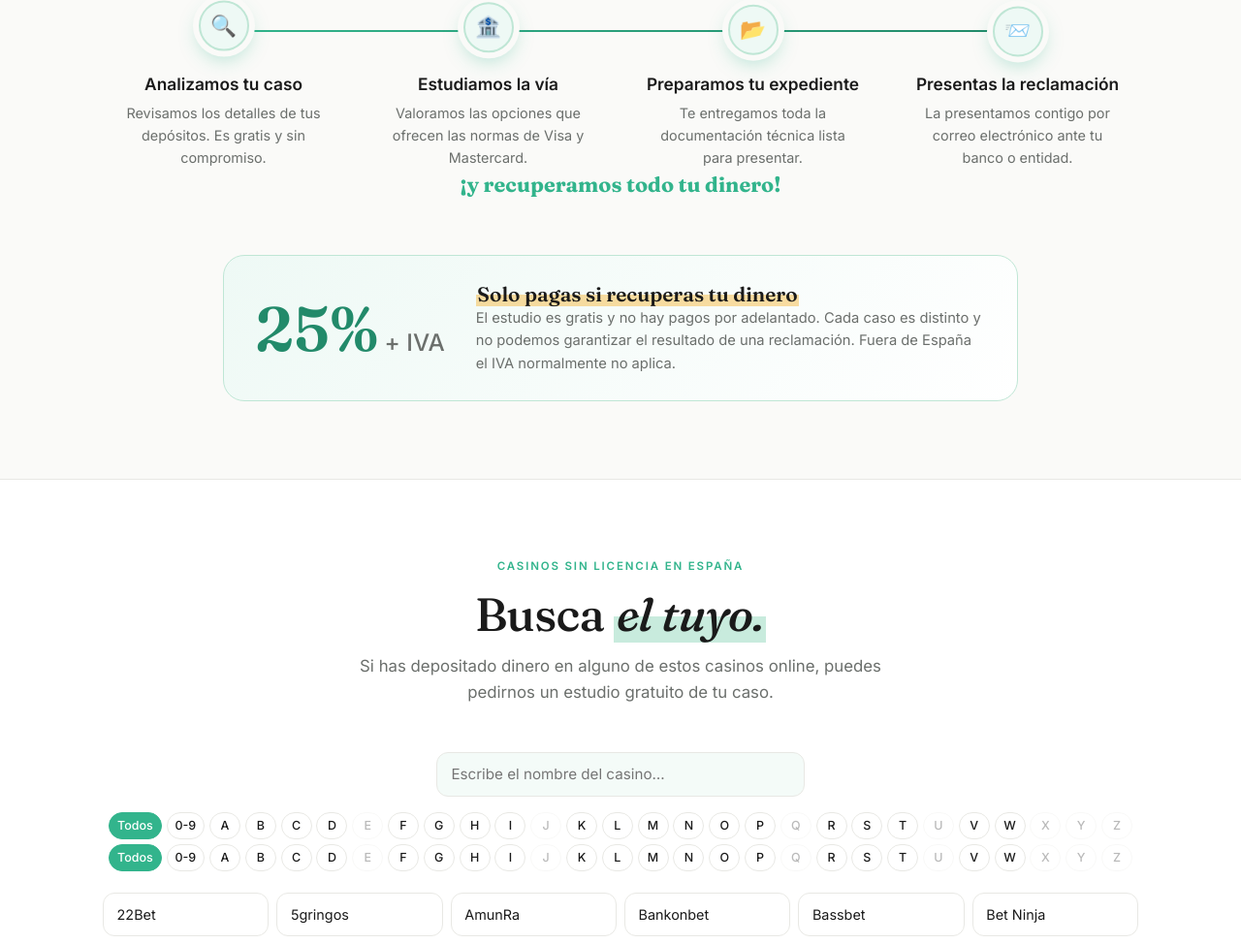
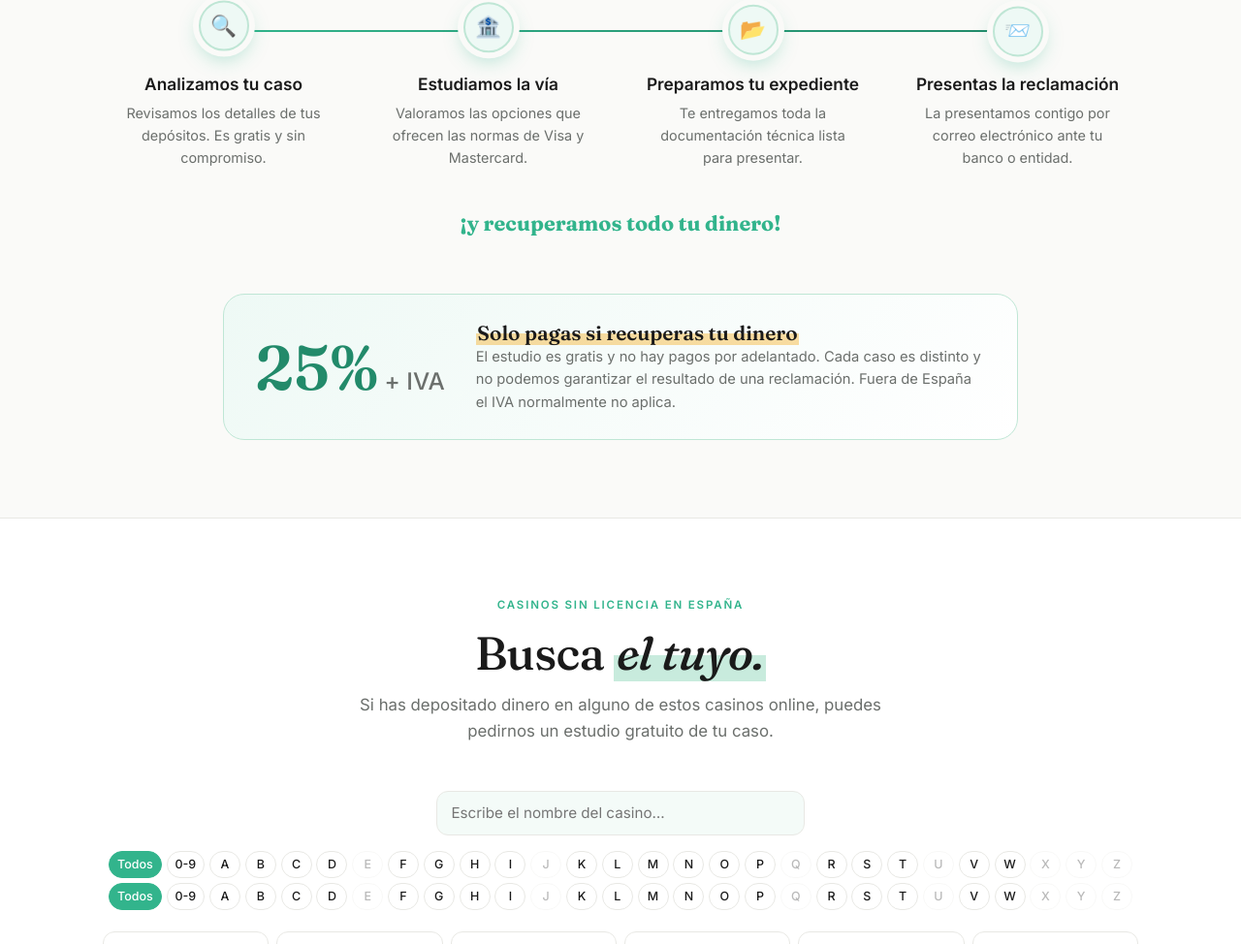
Before and after one commit to Equilibratucamino/etc-reclamaciones, a plain HTML site: page index.html in a window 1280 px wide. Shown: the part 1996-2970 px from the top of the page at 97% size. Drawn offline with Linux system fonts and the light colour scheme.

Commit message:
Increase top margin on proc-tagline in hero section
Co-Authored-By: Claude Sonnet 4.6 <noreply@anthropic.com>

```diff
--- a/index.html
+++ b/index.html
@@ -488,7 +488,7 @@ footer .links{display:flex;gap:1.2rem;flex-wrap:wrap;margin-bottom:1rem}
       <li data-ico="📂" style="--d:.8s"><span class="step-num">03</span><h3>Preparamos tu expediente</h3><p>Te entregamos toda la documentación técnica lista para presentar.</p></li>
       <li data-ico="📨" style="--d:1.15s"><span class="step-num">04</span><h3>Presentas la reclamación</h3><p>La presentamos contigo por correo electrónico ante tu banco o entidad.</p></li>
     </ol>
-    <p class="proc-tagline" style="text-align:center;font-family:var(--f-display);font-size:1.35rem;font-weight:700;color:var(--green);margin:0 0 1rem">¡y recuperamos todo tu dinero!</p>
+    <p class="proc-tagline" style="text-align:center;font-family:var(--f-display);font-size:1.35rem;font-weight:700;color:var(--green);margin:2.5rem 0 1rem">¡y recuperamos todo tu dinero!</p>
     <div class="fee">
       <span class="pct">25%<small> + IVA</small></span>
       <div><h3>Solo pagas si recuperas tu dinero</h3><p>El estudio es gratis y no hay pagos por adelantado. Cada caso es distinto y no podemos garantizar el resultado de una reclamación. Fuera de España el IVA normalmente no aplica.</p></div>
```
